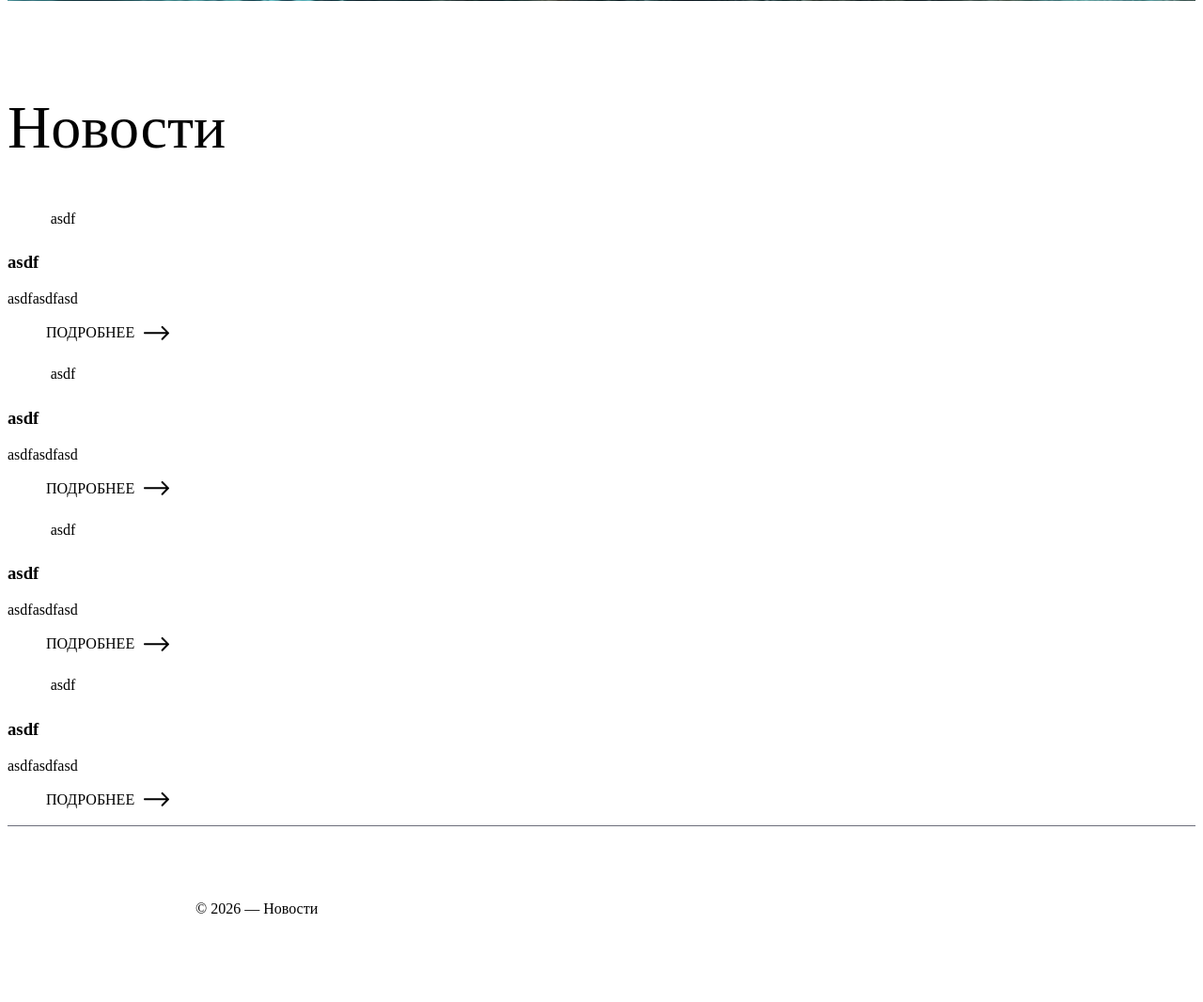
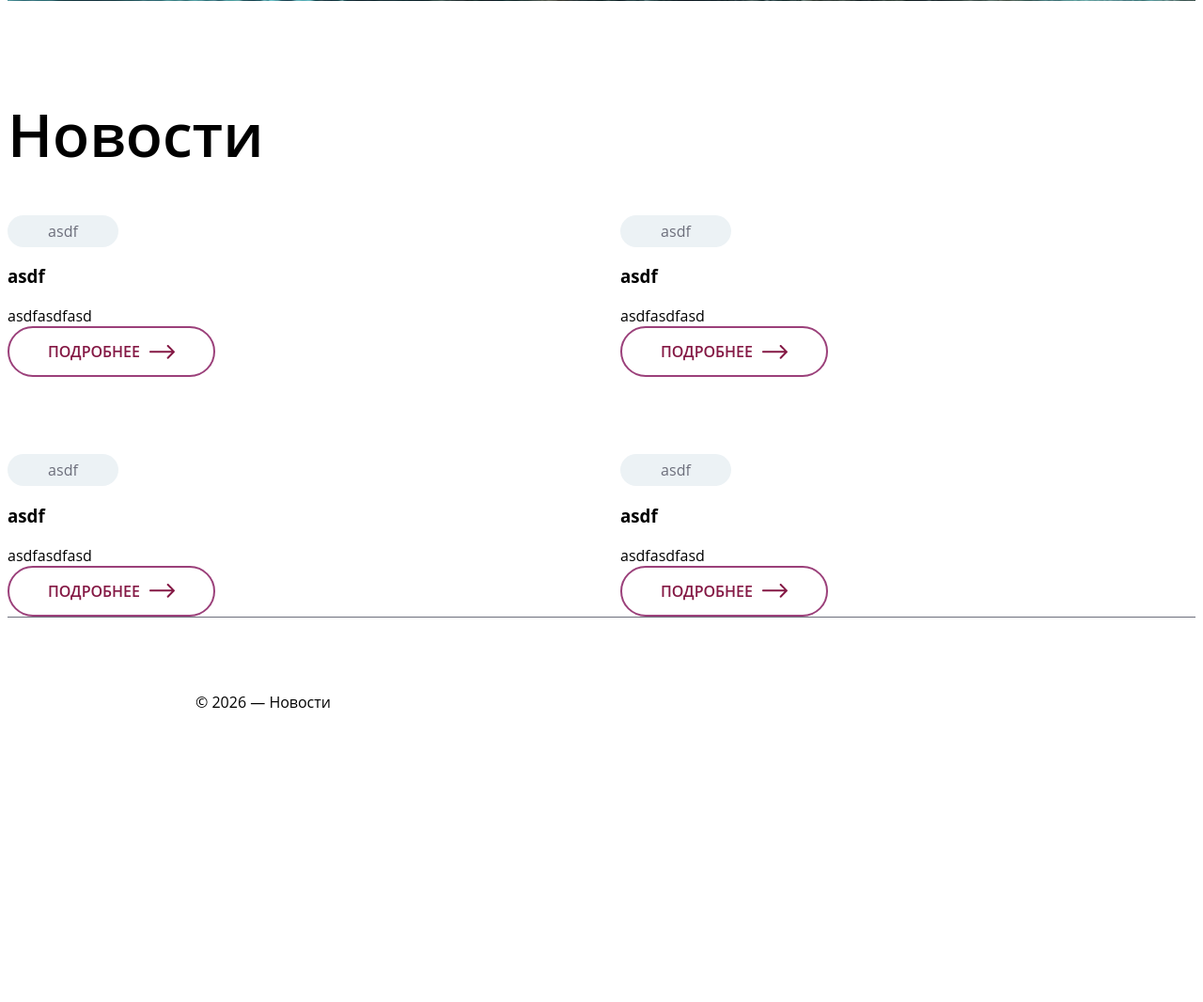
Before and after one commit to veraulitinaYa/news-site-php, a PHP site: page / in a window 1280 px wide. Shown: the part 808-1874 px from the top of the page at 94% size. After the commit the page ends 1561 px from the top, so only its background shows below. Run offline with PHP 8.4, Linux system fonts and the light colour scheme.

Commit message:
fix: fix formatting for main page

```diff
--- a/public/components/head.php
+++ b/public/components/head.php
@@ -4,12 +4,14 @@
   <title>Новости</title>
 <?php
 $styles = [
+  "/styles/variables.css",
   "/styles/globals.css",
   "/styles/footer-style.css",
   "/styles/header-style.css",
   "/styles/banner-style.css",
-  "/styles/newstile-style.css",
-  "/styles/newslist-style.css"
+    "/styles/newslist-style.css",
+  "/styles/newstile-style.css"
+
 ];
 ?>
   <?php if (!empty($styles)): ?>
--- a/public/components/newslist.php
+++ b/public/components/newslist.php
@@ -13,3 +13,4 @@ include __DIR__ . "/newstile4.php";
 ?>
 
  </div>
+ </div>
--- a/public/styles/newslist-style.css
+++ b/public/styles/newslist-style.css
@@ -5,7 +5,7 @@
 
 }
 
-.news-cards-container {
+.news-cards-container-style {
     display: grid;
     grid-template-columns: repeat(2, 1fr);
     column-gap: 40px;
--- /dev/null
+++ b/public/styles/variables.css
@@ -0,0 +1,15 @@
+:root {
+  --font-primary: "Open Sans", sans-serif;
+  --font-primary-regular: 400;
+  --font-primary-semibold: 600;
+
+  --color-text: #000;
+  --color-banner-text: #fff;
+  --color-background: #fff;
+  --color-accent: #841844;
+  --color-accent-accent: #9b407a;
+  --color-date-background: #ecf2f5;
+  --color-date-text: #6c6e7b;
+
+  --color-border: #6c6e7b;
+}
```
